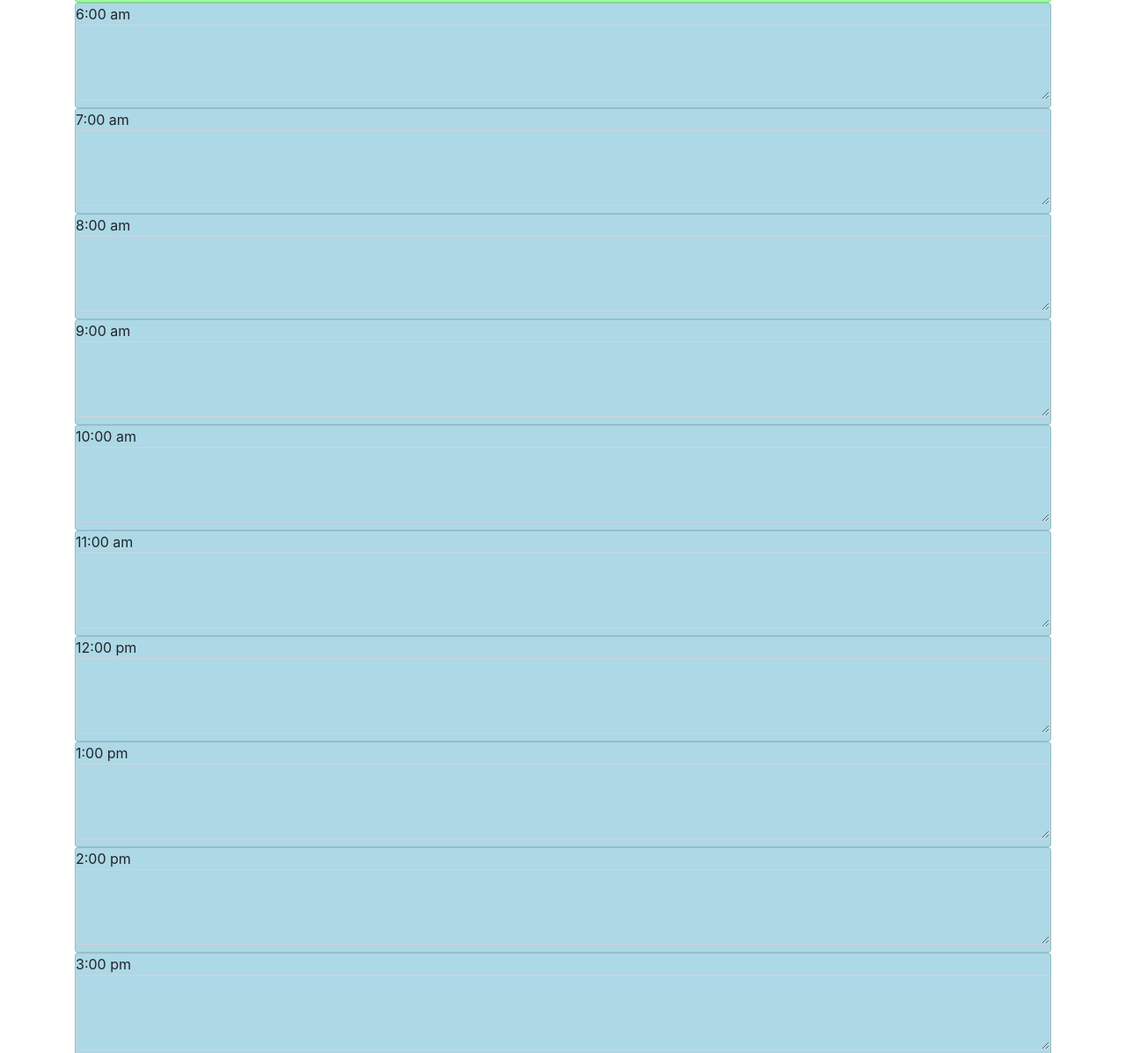
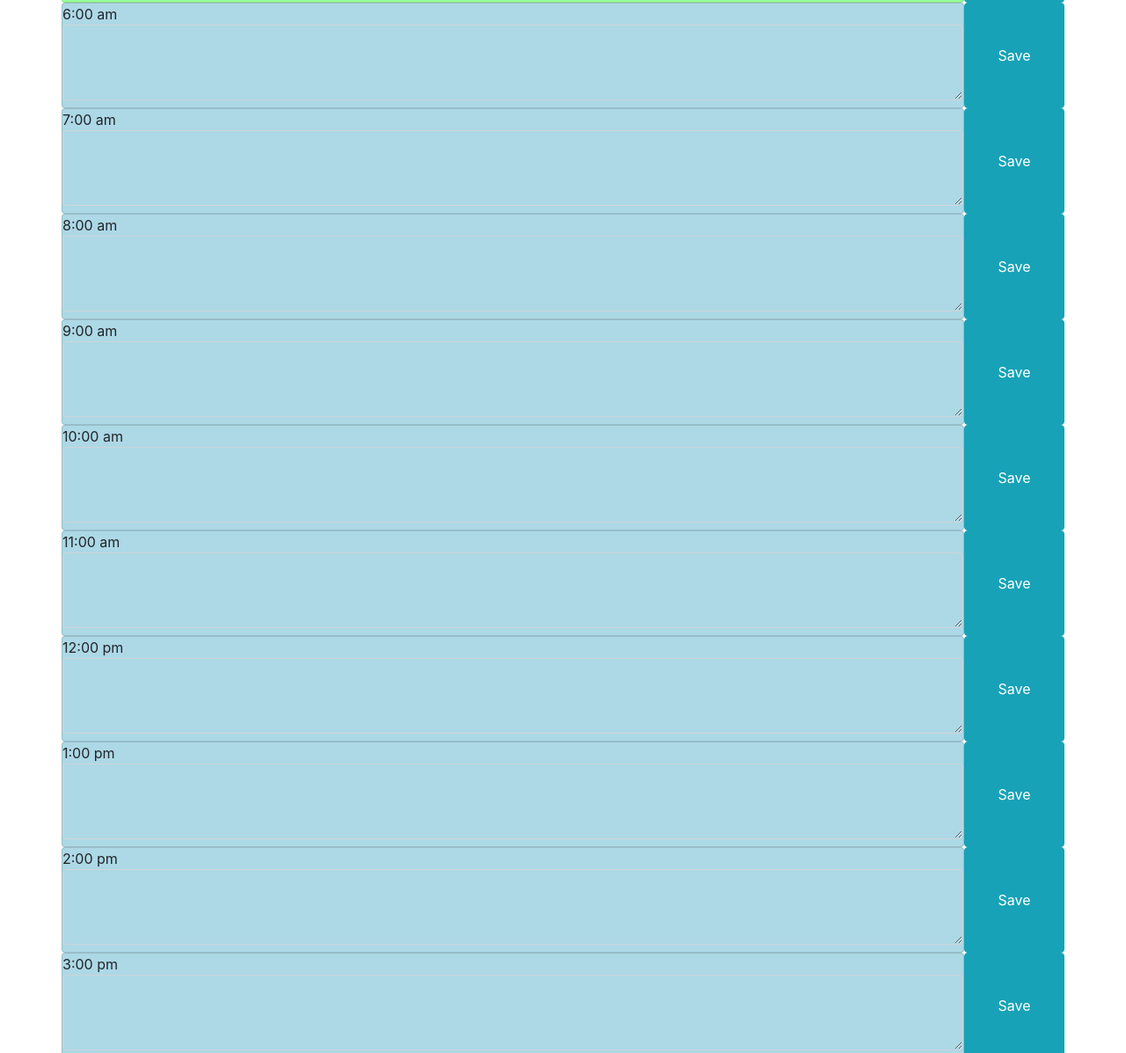
Before and after one commit to pakph/Event-Planner, a plain HTML site: page index.html in a window 1280 px wide. Shown: the part 930-2127 px from the top of the page at 88% size. Drawn offline with nearby package versions, Linux system fonts and the light colour scheme.

Commit message:
added local storage buttons, but local storage functionality still needs to be worked on

```diff
--- a/index.html
+++ b/index.html
@@ -5,7 +5,6 @@
     <title>Event Planner</title>
     <script src="https://cdnjs.cloudflare.com/ajax/libs/moment.js/2.24.0/moment.min.js"></script>
     <script src="https://code.jquery.com/jquery-3.4.1.js" integrity="sha256-WpOohJOqMqqyKL9FccASB9O0KwACQJpFTUBLTYOVvVU=" crossorigin="anonymous"></script>
-    <link rel="stylesheet" href="style.css">
     <link rel="stylesheet" href="https://stackpath.bootstrapcdn.com/bootstrap/4.4.1/css/bootstrap.min.css" integrity="sha384-Vkoo8x4CGsO3+Hhxv8T/Q5PaXtkKtu6ug5TOeNV6gBiFeWPGFN9MuhOf23Q9Ifjh" crossorigin="anonymous">
 </head>
 <body>
@@ -19,13 +18,11 @@
         </div>
     </div>
 
-    <!-- This is where the time-slots will go -->
-    <div class="container mt-5" id="schedule"></div>
+    <!-- This is where the time-slots and save buttons will go -->
+    <div class="container mt-5" id="schedule">
 
-    <!-- This button will save the contents of all text areas-->
-    <div id="button">
-        <button type="button" class="btn btn-info btn-lg mt-5" id="save-changes">Save Changes</button>
     </div>
+
 
 
 <script src="script.js"></script>
--- a/script.js
+++ b/script.js
@@ -5,15 +5,88 @@ var values = ["0", "1", "2", "3", "4", "5", "6", "7", "8", "9", "10", "11", "12"
 
 // This for loop is to create a card element for each AM hour of the day
 for (i = 0; i < 12; i++){
+
+    var row = $('<div class="row">')
+
+    //Add a time slot for each AM hour of the day
     var timeDiv = $('<div class="card time-slot">');
+    $(timeDiv).css({
+        'width': "90%",
+        'max-width': "90%",
+    })
     var labelEl = $("<label>");
     var textAreaEl= $("<textarea class='form-control' rows='3'>");
     var labelElTimeAm = $(labelEl).text(timesArr[i] + ":00 " + "am")
     $(labelEl).attr("value", values[i])
-    $("#schedule").append(timeDiv)
+    $(labelEl).append(textAreaEl)
     $(timeDiv).append(labelEl)
+    $(row).append(timeDiv)
+    var checkValues = $(labelEl).attr("value");
+
+    //Add a button element for each time slot (AM)
+    var button = $('<button type="button" class="btn btn-info">Save</button>')
+    $(button).css({
+        'width': "10%",
+        'max-width': "10%",
+    })
+    $(row).append(button)
+
+    //Display the schedule with the button
+    $("#schedule").append(row);
+
+    //Changes the color of the time slot depending on the current time
+    function colorChange (event){
+        if (checkValues < currentHour) {
+            var pastTimeColor = $(this.timeDiv).css("background-color", "#bababa") && $(this.textAreaEl).css("background-color", "#bababa")
+        }
+        else if (checkValues == currentHour) {
+            var currentTimeColor = $(this.timeDiv).css("background-color", "#99ff99") && $(this.textAreaEl).css("background-color", "#99ff99")
+        }
+        else {
+            var futureTimeColor = $(this.timeDiv).css("background-color", "#add8e6") && $(this.textAreaEl).css("background-color", "#add8e6")
+        }
+    }
+    colorChange()
+
+    $(this.button).click(function() {
+        var textAreaVal = $("textarea").val();
+        var key = $(this.labelEl).attr("value")
+        var value = (this.textAreaVal);
+        localStorage.setItem(key , value);
+    })
+
+}
+
+// This for loop is to create a card element for each PM hour of the day
+for (i = 0; i < 12; i++){
+
+    var row = $('<div class="row">')
+
+    //Add a time slot for each AM hour of the day
+    var timeDiv = $('<div class="card time-slot">');
+    $(timeDiv).css({
+        'width': "90%",
+        'max-width': "90%",
+    })
+    var labelEl = $("<label>");
+    var textAreaEl= $("<textarea class='form-control' rows='3'>");
+    var labelElTimePm = $(labelEl).text(timesArr[i] + ":00 " + "pm")
+    $(labelEl).attr("value", values[i+12])
     $(labelEl).append(textAreaEl)
+    $(timeDiv).append(labelEl)
+    $(row).append(timeDiv)
     var checkValues = $(labelEl).attr("value");
+
+    //Add a button element for each time slot (AM)
+    var button = $('<button type="button" class="btn btn-info">Save</button>')
+    $(button).css({
+        'width': "10%",
+        'max-width': "10%",
+    })
+    $(row).append(button)
+
+    //Display the schedule with the button
+    $("#schedule").append(row);
 
     //Changes the color of the time slot depending on the current time
     function colorChange (event){
@@ -29,29 +102,3 @@ for (i = 0; i < 12; i++){
     }
     colorChange()
 }
-
-
-// This for loop is to create a card element for each PM hour of the day
-for (i = 0; i < 12; i++){
-    var timeDiv = $('<div class="card time-slot">');
-    var labelEl = $("<label>");
-    var textAreaEl= $("<textarea class='form-control' rows='3'>");
-    var labelElTimePm = $(labelEl).text(timesArr[i] + ":00 "+ "pm")
-    $(labelEl).attr("value", values[i+12])
-    $("#schedule").append(timeDiv)
-    $(timeDiv).append(labelEl)
-    $(labelEl).append(textAreaEl)
-    var checkValues = $(labelEl).attr("value");
-    function colorChange (event){
-        if (checkValues < currentHour) {
-            var pastTimeColor = $(this.timeDiv).css("background-color", "#bababa") && $(this.textAreaEl).css("background-color", "#bababa")
-        }
-        else if (checkValues == currentHour) {
-            var currentTimeColor = $(this.timeDiv).css("background-color", "#99ff99") && $(this.textAreaEl).css("background-color", "#99ff99")
-        }
-        else {
-            var futureTimeColor = $(this.timeDiv).css("background-color", "#add8e6") && $(this.textAreaEl).css("background-color", "#add8e6")
-        }
-    }
-    colorChange()
-}
--- a/style.css
+++ /dev/null
@@ -1,3 +0,0 @@
-#button{
-    text-align: center;
-}
```
